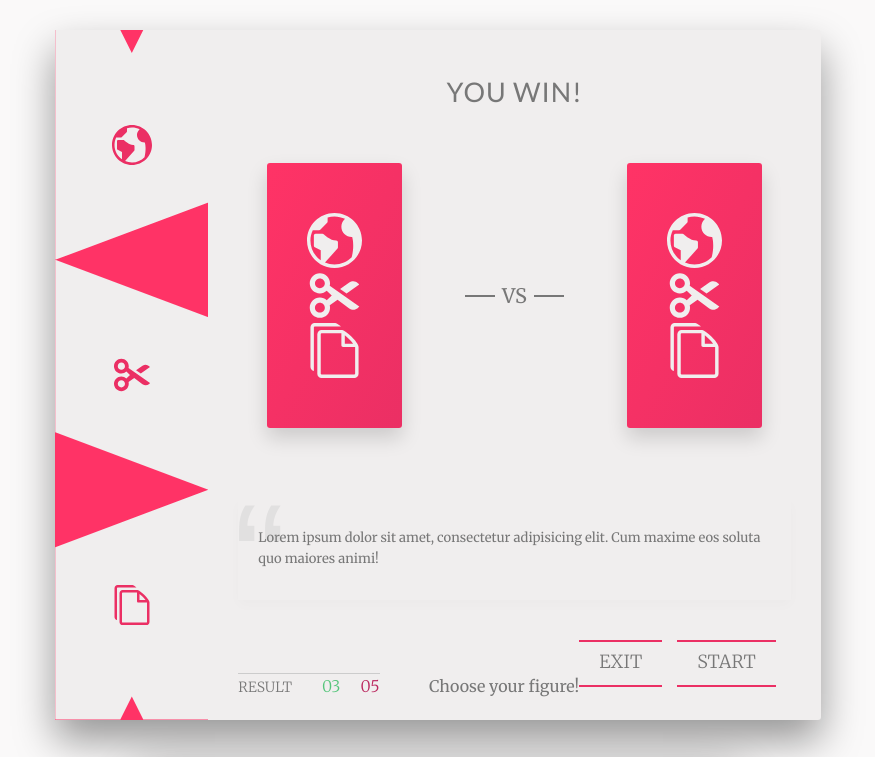
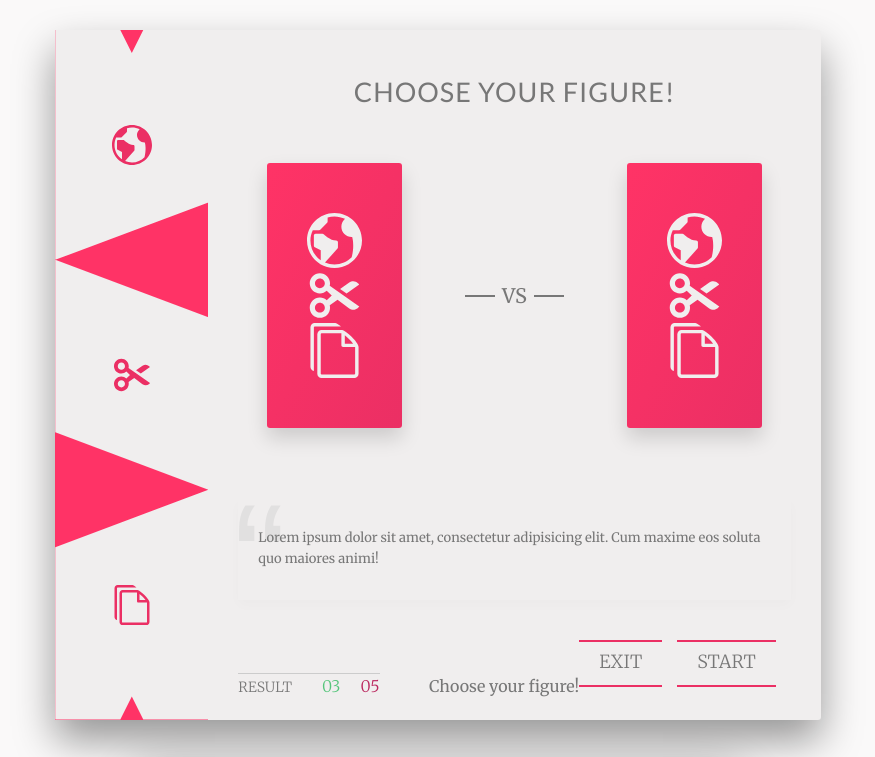
Before and after one commit to pmarciniuk/Roshambo, a website: page index.html in a window 1280 px wide. Shown: the top 757 px of the page, without its empty margins (202-1077 px from the left). Drawn offline with nearby package versions, Linux system fonts and the light colour scheme; files that its build step writes are made by us from their sources.

Commit message:
Flow changes

```diff
--- a/index.html
+++ b/index.html
@@ -3,7 +3,7 @@
 <head>
     <meta charset="UTF-8">
     <meta name="viewport" content="width=device-width, initial-scale=1">
-    <title>Stone, scissors, paper game</title>
+    <title>Rock, paper, scissors game</title>
     <link rel="stylesheet" href="css/style.css">
 
     <!--fonts-->
@@ -60,7 +60,7 @@
 
             <div class="game">
 
-                <h2 class="game__heading">You win!</h2>
+                <h2 class="game__heading">Choose your figure!</h2>
                 <div class="arena">
 
                    <figure class="arena__player player">
```
